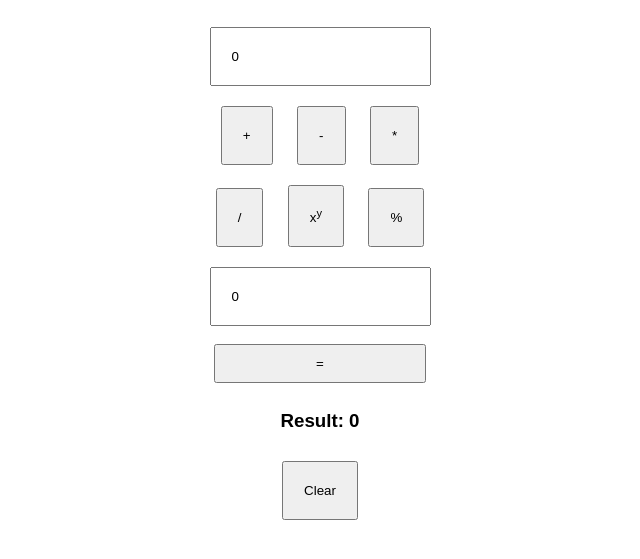
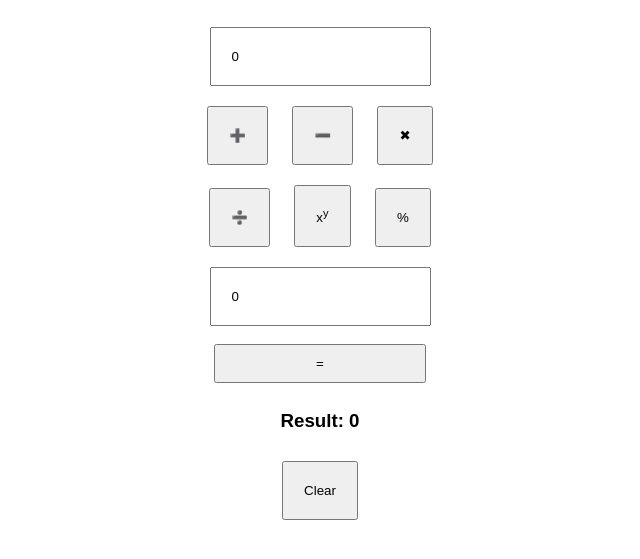
Before and after one commit to innovation-software-technologies/innovative-calculator, a plain HTML site: page index.html in a window 1280 px wide. Shown: the part 51-610 px from the top of the page, without its empty margins (320-960 px from the left). Drawn offline with Linux system fonts and the light colour scheme.

Commit message:
Update index.html

```diff
--- a/index.html
+++ b/index.html
@@ -19,12 +19,12 @@
     <input type="number" value="0" id="num1" placeholder="Enter first number">
     <br>
 
-    <button title="Plus" onclick="choice = '➕';">+</button>
-    <button title="Minus" onclick="choice = '➖';">-</button>
-    <button title="Times" onclick="choice = '✖';">*</button>
+    <button title="Plus" onclick="choice = '+';">➕</button>
+    <button title="Minus" onclick="choice = '-';">➖</button>
+    <button title="Times" onclick="choice = '*';">✖</button>
 	<br>
-    <button title="Divided By" onclick="choice = '➗';">/</button>
-    <button title="Raised To" onclick="choice = '%';">x<sup>y</sup></button>
+    <button title="Divided By" onclick="choice = '/';">➗</button>
+    <button title="Raised To" onclick="choice = '^';">x<sup>y</sup></button>
     <button title="Modulus" onclick="choice = '%';">%</button>
 
   <br>
```
